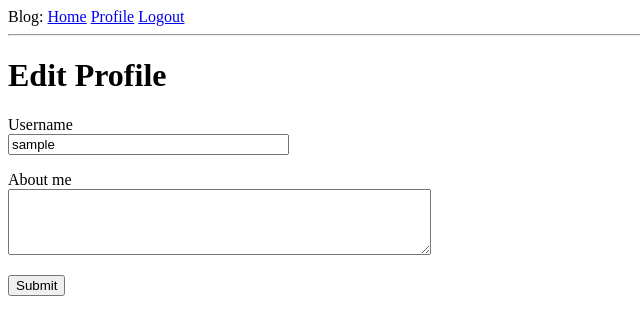
After one commit to iT3E/flask-blog, a Flask app: page /edit_profile in a window 1280 px wide. The commit adds this page. Shown: the top 335 px of the page, without its empty margins (0-640 px from the left). Run offline with Flask 3, Linux system fonts and the light colour scheme; the visitor is signed in with stand-in values (Sample User, id 1); data comes from the database, SQL or seed files in the repository; both versions use the stored data as it was after the commit.

Commit message:
NEW: Add user profile - complete

```diff
--- a/app/forms.py
+++ b/app/forms.py
@@ -1,6 +1,8 @@
 from flask_wtf import FlaskForm
 from wtforms import StringField, PasswordField, BooleanField, SubmitField
+from wtforms import TextAreaField
 from wtforms.validators import ValidationError, DataRequired, Email, EqualTo
+from wtforms.validators import Length
 import sqlalchemy as sa
 from app import db
 from app.models import User
@@ -32,3 +34,9 @@ class RegistrationForm(FlaskForm):
             User.email == email.data))
         if user is not None:
             raise ValidationError('Please use a different email address')
+
+
+class EditProfileForm(FlaskForm):
+    username = StringField('Username', validators=[DataRequired()])
+    about_me = TextAreaField('About me', validators=[Length(min=0, max=140)])
+    submit = SubmitField('Submit')
--- a/app/models.py
+++ b/app/models.py
@@ -6,6 +6,7 @@ from app import db
 from app import login
 from werkzeug.security import generate_password_hash, check_password_hash
 from flask_login import UserMixin
+from hashlib import md5
 
 
 class User(UserMixin, db.Model):
@@ -19,6 +20,9 @@ class User(UserMixin, db.Model):
     posts: so.WriteOnlyMapped['Post'] = so.relationship(
         back_populates='author'
     )
+    about_me: so.Mapped[Optional[str]] = so.mapped_column(sa.String(140))
+    last_seen: so.Mapped[Optional[datetime]] = so.mapped_column(
+        default=lambda: datetime.now(timezone.utc))
 
     def __repr__(self):
         return '<User {}>'.format(self.username)
@@ -28,6 +32,10 @@ class User(UserMixin, db.Model):
 
     def check_password(self, password):
         return check_password_hash(self.password_hash, password)
+
+    def avatar(self, size):
+        digest = md5(self.email.lower().encode('utf-8')).hexdigest()
+        return f'https://www.gravatar.com/avatar/{digest}?d=identicon&s={size}'
 
 
 class Post(db.Model):
--- a/app/routes.py
+++ b/app/routes.py
@@ -1,11 +1,12 @@
 from flask import render_template, flash, redirect, url_for, request
 from app import app
-from app.forms import LoginForm, RegistrationForm
+from app.forms import LoginForm, RegistrationForm, EditProfileForm
 from flask_login import current_user, login_user, logout_user, login_required
 import sqlalchemy as sa
 from app import db
 from app.models import User
 from urllib.parse import urlsplit
+from datetime import datetime, timezone
 
 
 @app.route('/')
@@ -76,3 +77,27 @@ def user(username):
         {'author': user, 'body': 'Test post #2'}
     ]
     return render_template('user.html', user=user, posts=posts)
+
+
+@app.route('/edit_profile', methods=['GET', 'POST'])
+@login_required
+def edit_profile():
+    form = EditProfileForm()
+    if form.validate_on_submit():
+        current_user.username = form.username.data
+        current_user.about_me = form.about_me.data
+        db.session.commit()
+        flash('Your changes have been saved.')
+        return redirect(url_for('edit_profile'))
+    elif request.method == 'GET':
+        form.username.data = current_user.username
+        form.about_me.data = current_user.about_me
+    return render_template('edit_profile.html', title='Edit Profile',
+                           form=form)
+
+
+@app.before_request
+def before_request():
+    if current_user.is_authenticated:
+        current_user.last_seen = datetime.now(timezone.utc)
+        db.session.commit()
--- /dev/null
+++ b/app/templates/_post.html
@@ -0,0 +1,6 @@
+<table>
+  <tr valign="top">
+    <td><img src="{{ post.author.avatar(36) }}" /></td>
+    <td>{{ post.author.username }} says:<br />{{ post.body }}</td>
+  </tr>
+</table>
--- a/app/templates/base.html
+++ b/app/templates/base.html
@@ -14,6 +14,9 @@
       {% if current_user.is_anonymous %}
       <a href="{{ url_for('login') }}">Login</a>
       {% else %}
+      <a href="{{ url_for('user', username=current_user.username) }}"
+        >Profile</a
+      >
       <a href="{{ url_for('logout') }}">Logout</a>
       {% endif %}
     </div>
--- /dev/null
+++ b/app/templates/edit_profile.html
@@ -0,0 +1,21 @@
+{% extends "base.html" %} {% block content %}
+<h1>Edit Profile</h1>
+<form action="" method="post">
+  {{ form.hidden_tag() }}
+  <p>
+    {{ form.username.label }}<br />
+    {{ form.username(size=32) }}<br />
+    {% for error in form.username.errors %}
+    <span style="color: red">[{{ error }}]</span>
+    {% endfor %}
+  </p>
+  <p>
+    {{ form.about_me.label }}<br />
+    {{ form.about_me(cols=50, rows=4) }}<br />
+    {% for error in form.about_me.errors %}
+    <span style="color: red">[{{ error }}]</span>
+    {% endfor %}
+  </p>
+  <p>{{ form.submit() }}</p>
+</form>
+{% endblock %}
```
Also changed, not shown: app/templates/user.html (+15 -3 lines), migrations/versions/26bd78166e05_new_fields_in_user_model.py (added, +34 -0 lines), app.db.
